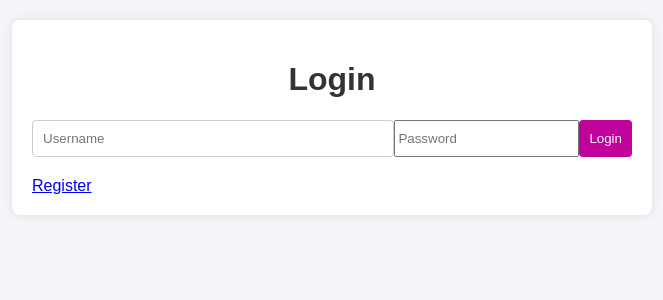
After one commit to jack4world/flask_todolist_app, a Flask app: page /login in a window 1280 px wide. The commit adds this page. Shown: the top 300 px of the page, without its empty margins (308-971 px from the left). Run offline with Flask 3, Linux system fonts and the light colour scheme.

Commit message:
add login and bootrap

```diff
--- a/app.py
+++ b/app.py
@@ -2,27 +2,48 @@
 from flask import Flask, render_template, request, redirect, url_for
 from flask_sqlalchemy import SQLAlchemy
 from datetime import datetime
+from flask_login import UserMixin, LoginManager, login_user, logout_user, login_required, current_user
+from werkzeug.security import generate_password_hash, check_password_hash
 
 app = Flask(__name__)
 app.config['SQLALCHEMY_DATABASE_URI'] = 'sqlite:///todo.db'  # Database URI for SQLite
 app.config['SECRET_KEY'] = 'your_secret_key'  # For WTForms security
 db = SQLAlchemy(app)  # Initialize SQLAlchemy with the Flask app
 
-# Database model
+# Login manager setup
+login_manager = LoginManager()  # Initialize the LoginManager
+login_manager.init_app(app)  # Bind the LoginManager to the Flask app
+login_manager.login_view = 'login'  # Set the login view endpoint
+
+# user DB model
+class User(UserMixin, db.Model):  # Define the User model inheriting from UserMixin and db.Model
+    id = db.Column(db.Integer, primary_key=True)  # Primary key for the user
+    username = db.Column(db.String(80), unique=True, nullable=False)  # Unique username field
+    password = db.Column(db.String(200), nullable=False)  # Password field
+
+@login_manager.user_loader
+def load_user(user_id):  # Function to load a user by their ID
+    return User.query.get(int(user_id))  # Retrieve the user from the database
+
+
+# Task DB model
 class Task(db.Model):
     id = db.Column(db.Integer, primary_key=True)
     content = db.Column(db.String(200), nullable=False)
     completed = db.Column(db.Boolean, default=False)
     due_date = db.Column(db.DateTime, nullable=True)
     priority = db.Column(db.String(10), default='Low')  # Default is 'Low'
+    user_id = db.Column(db.Integer, db.ForeignKey('user.id'), nullable=False)
 
-# Routes
+# main Routes
 @app.route('/')
+@login_required
 def index():
-    tasks = Task.query.all()  # Retrieve all tasks from the database
-    return render_template('index.html', tasks=tasks)  # Render the index template with tasks
+    tasks = Task.query.filter_by(user_id=current_user.id).all()
+    return render_template('index.html', tasks=tasks)
 
 @app.route('/add', methods=['POST'])
+@login_required
 def add():
     task_content = request.form['content']
     due_date = request.form['due_date']
@@ -31,11 +52,13 @@ def add():
         new_task = Task(
             content=task_content,
             due_date=datetime.strptime(due_date, '%Y-%m-%d') if due_date else None,
-            priority=priority
+            priority=priority,
+            user_id=current_user.id
         )
         db.session.add(new_task)
         db.session.commit()
     return redirect(url_for('index'))
+
 
 @app.route('/delete/<int:task_id>')
 def delete(task_id):
@@ -64,6 +87,39 @@ def edit(task_id):
         return redirect(url_for('index'))
     return render_template('edit.html', task=task)
 
+#login routes
+@app.route('/register', methods=['GET', 'POST'])
+def register():
+    if request.method == 'POST':
+        username = request.form['username']
+        password = request.form['password']
+        try:
+            hashed_password = generate_password_hash(password, method='pbkdf2:sha256')  # Attempt to hash the password
+        except ValueError as e:  # Catch ValueError if the method is invalid
+            return render_template('register.html', error=str(e))  # Render the register page with an error message
+        new_user = User(username=username, password=hashed_password)
+        db.session.add(new_user)
+        db.session.commit()
+        return redirect(url_for('login'))
+    return render_template('register.html')
+
+@app.route('/login', methods=['GET', 'POST'])
+def login():
+    if request.method == 'POST':
+        username = request.form['username']
+        password = request.form['password']
+        user = User.query.filter_by(username=username).first()
+        if user and check_password_hash(user.password, password):
+            login_user(user)
+            return redirect(url_for('index'))
+    return render_template('login.html')
+
+@app.route('/logout')
+@login_required
+def logout():
+    logout_user()
+    return redirect(url_for('login'))
+
 
 if __name__ == "__main__":
     with app.app_context():
--- /dev/null
+++ b/templates/login.html
@@ -0,0 +1,18 @@
+<!DOCTYPE html>
+<html lang="en">
+<head>
+    <title>Login</title>
+    <link rel="stylesheet" href="/static/css/styles.css">
+</head>
+<body>
+    <div class="container">
+        <h1>Login</h1>
+        <form action="/login" method="POST">
+            <input type="text" name="username" placeholder="Username" required>
+            <input type="password" name="password" placeholder="Password" required>
+            <button type="submit">Login</button>
+        </form>
+        <a href="/register">Register</a>
+    </div>
+</body>
+</html>
```
Also changed, not shown: templates/index.html (+32 -25 lines), templates/register.html (added, +18 -0 lines), instance/todo.db, readme.md.
